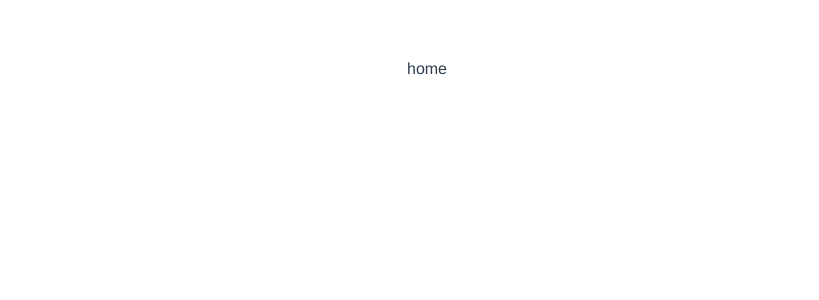
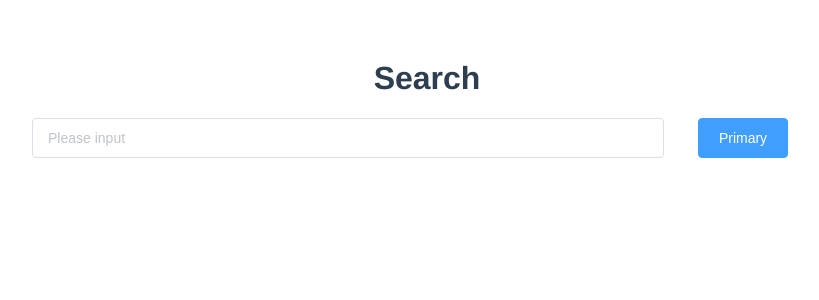
Before and after one commit to andriyliashok/movie-finder, a Vue app: page / in a window 1280 px wide. Shown: the top 300 px of the page, without its empty margins (213-1032 px from the left). Built offline with nearby package versions, Linux system fonts and the light colour scheme.

Commit message:
feature(home page): add markup for home page

```diff
--- a/src/components/Home.vue
+++ b/src/components/Home.vue
@@ -1,12 +1,26 @@
 <template>
   <div>
-    home
+    <h1>Search</h1>
+    <ElRow type="flex" justify="center">
+      <ElCol :span="12">
+        <ElInput
+          placeholder="Please input"
+          v-model="input"
+        />
+      </ElCol>
+      <ElCol :span="3">
+        <ElButton type="primary">Primary</ElButton>
+      </ElCol>
+    </ElRow>
   </div>
 </template>
 
 <script>
 export default {
   name: 'Home',
+  data: () => ({
+    input: '',
+  }),
 }
 </script>
 
--- a/src/plugins/element/index.js
+++ b/src/plugins/element/index.js
@@ -3,10 +3,10 @@ import lang from 'element-ui/lib/locale/lang/en';
 import locale from 'element-ui/lib/locale';
 import './element-styles.scss';
 import {
-  Button, Input,
+  Button, Col, Container, Input, Row,
 } from 'element-ui';
 
-const elems = [Button, Input];
+const elems = [Button, Input, Container, Row, Col];
 
 locale.use(lang);
 
```
